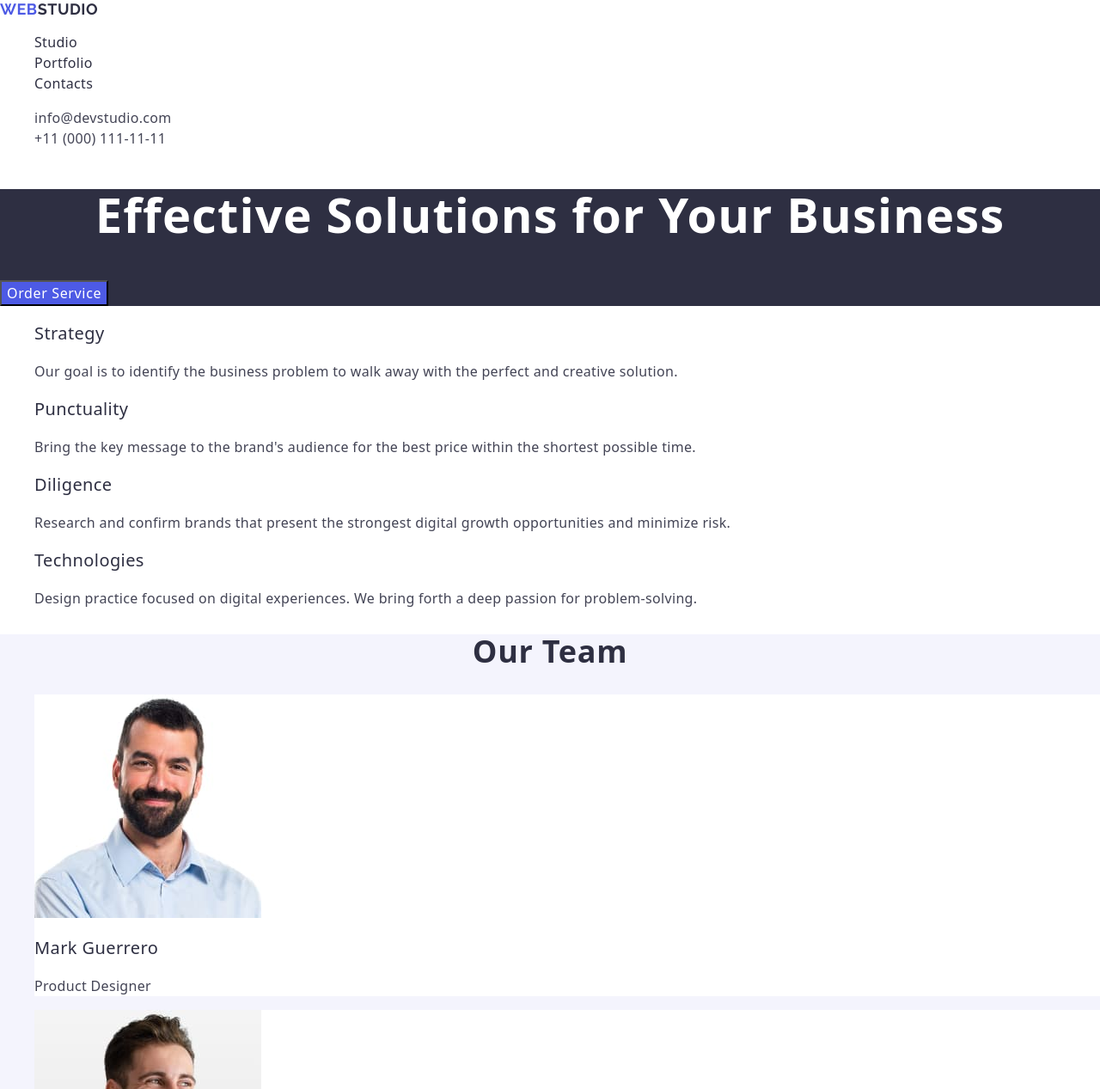
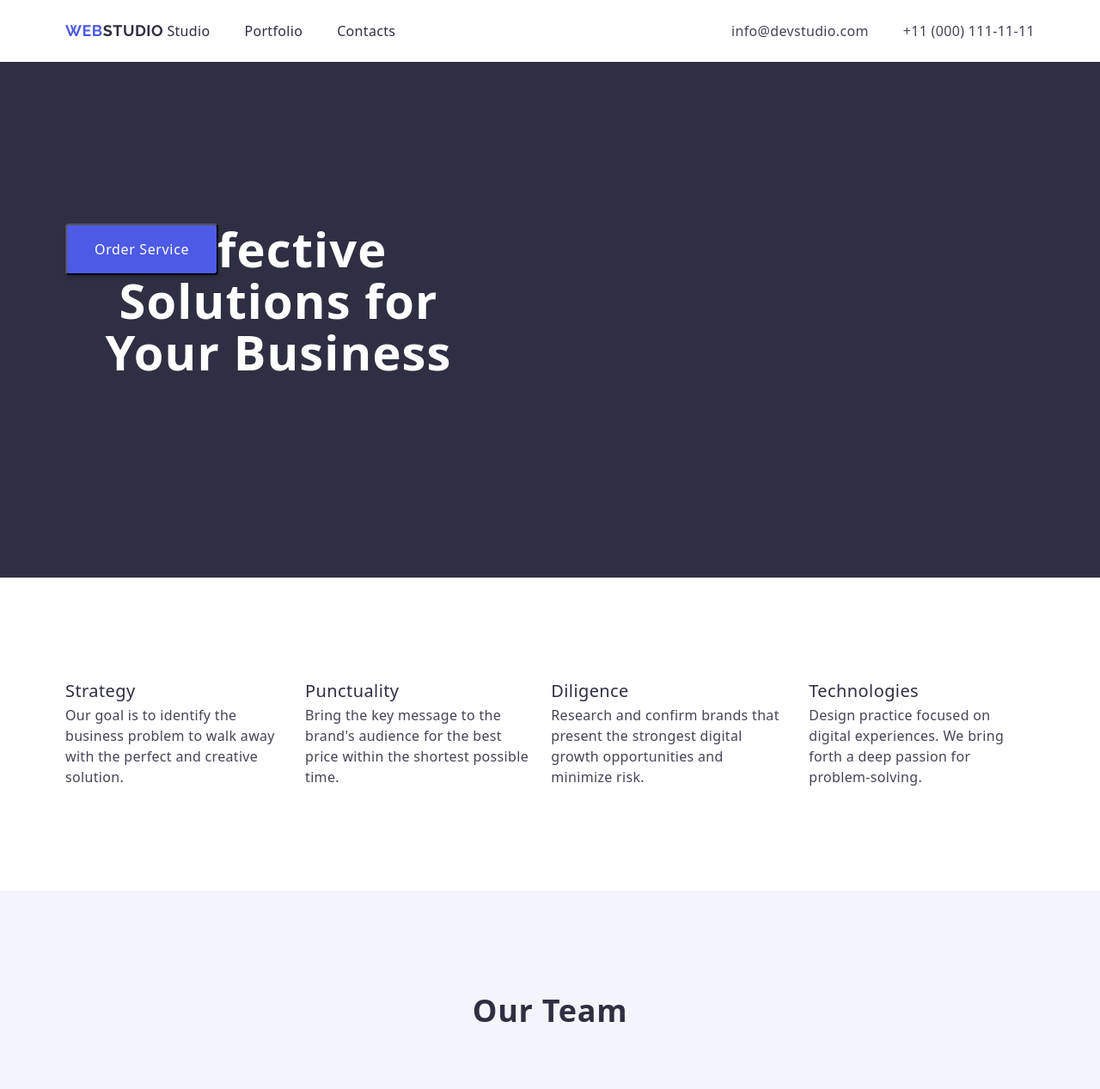
Before and after one commit to irynahamoum/goit-markup-hw-03-old, a plain HTML site: page index.html in a window 1280 px wide. Shown: the top 1267 px of the page at 86% size. Drawn offline with nearby package versions, Linux system fonts and the light colour scheme.

Commit message:
some styles

```diff
--- a/css/styles.css
+++ b/css/styles.css
@@ -4,12 +4,49 @@ body {
   background-color: #ffffff;
 }
 
-ul {
+p,
+h1,
+h2,
+h3,
+h4,
+h5,
+h6 {
+  margin-top: 0;
+  margin-bottom: 0;
+}
+
+ul,
+ol {
+  margin-top: 0;
+  margin-bottom: 0;
+  padding-left: 0;
   list-style: none;
 }
 
-.header {
+img {
+  display: block;
+  max-width: 100%;
+  height: auto;
+}
+
+.container {
+  width: 100%;
+  max-width: 1158px;
+  padding: 0 15px;
+  margin: 0 auto;
+}
+
+.header-container {
+  display: flex;
   color: rgba(255, 255, 255, 1);
+  flex-shrink: 0;
+  padding-top: 24px;
+  padding-bottom: 24px;
+}
+
+.header-nav {
+  flex-grow: 1;
+  justify-content: space-between;
 }
 
 .logo {
@@ -25,6 +62,12 @@ ul {
 
 .logo-detail {
   color: var(--NAVY-BLUE, #2e2f42);
+}
+
+.menu {
+  gap: 40px;
+  display: inline-flex;
+  align-items: flex-start;
 }
 
 .menu-list-item {
@@ -56,6 +99,11 @@ ul {
   letter-spacing: 0.02em;
 }
 
+.address-list {
+  display: flex;
+  gap: 40px;
+}
+
 .address-item {
   font-size: 16px;
   font-weight: 400;
@@ -72,7 +120,21 @@ ul {
 
 .baner {
   background: var(--NAVY-BLUE, #2e2f42);
+  width: 100%;
+  height: 600px;
+  flex-shrink: 0;
+  margin:0 auto;
+   /* display: flex;
+  flex-direction: column;
+  align-items: center; */
 }
+/*
+.baner-container {
+  display: flex;
+  flex-direction: column;
+  align-items: center;
+
+} */
 
 .baner-title {
   text-align: center;
@@ -81,6 +143,10 @@ ul {
   font-weight: 700;
   line-height: 1.07; /* 107.143% */
   letter-spacing: 0.02em;
+  max-width: 496px;
+  max-height: 120px;
+  margin 0 auto;
+  padding-top: 188px;
 }
 
 .baner-button {
@@ -92,6 +158,12 @@ ul {
   letter-spacing: 0.04em;
   text-transform: capitalize;
   font-size: 16px;
+  display: inline-flex;
+  padding: 16px 32px;
+  align-items: flex-start;
+  gap: 10px;
+  border-radius: 4px;
+  box-shadow: 0px 4px 4px 0px rgba(0, 0, 0, 0.15);
 }
 
 .baner-button:hover,
@@ -101,6 +173,15 @@ ul {
 
 .about-container {
   background: #fff;
+  padding-top: 120px;
+  padding-bottom: 120px;
+
+}
+
+.about-element{
+  display: flex;
+  width: calc((100%-24*3)/4);
+  gap: 24px;
 }
 
 .about-title {
@@ -109,7 +190,9 @@ ul {
   font-weight: 500;
   line-height: 1.2; /* 120% */
   letter-spacing: 0.02em;
+  padding-bottom: 4px;
 }
+
 
 .about-text {
   color: var(--SLATE, #434455);
@@ -120,6 +203,8 @@ ul {
 
 .team-container {
   background: var(--CLOUD, #f4f4fd);
+  padding-top: 120px;
+    padding-bottom: 120px;
 }
 
 .team-title {
@@ -130,10 +215,26 @@ ul {
   line-height: 1.11; /* 111.111% */
   letter-spacing: 0.02em;
   text-transform: capitalize;
+  padding-bottom: 74px;
+}
+
+.team-list {
+  display: flex;
+  gap: 24px;
 }
 
 .team-card {
   background: var(--WHITE, #fff);
+  width: calc((100%-72px) / 4);
+  display: inline-flex;
+  padding-bottom: 0px;
+  flex-direction: column;
+  justify-content: center;
+  align-items: center;
+}
+
+.team-img {
+  padding-bottom: 32px;
 }
 
 .team-member {
@@ -142,6 +243,7 @@ ul {
   font-weight: 500;
   line-height: 1.2; /* 120% */
   letter-spacing: 0.02em;
+  padding-bottom: 8px;
 }
 
 .position {
@@ -149,10 +251,13 @@ ul {
   font-size: 16px;
   line-height: 1.5; /* 150% */
   letter-spacing: 0.02em;
+  padding-bottom: 32px;
 }
 
 .portfolio-container {
   background: #fff;
+  padding-top: 120px;
+  padding-bottom: 120px;
 }
 
 .portfolio-title {
@@ -165,8 +270,22 @@ ul {
   text-transform: capitalize;
 }
 
+.portfolio-card-list{
+  display: flex;
+  flex-wrap: wrap;
+  gap: 48px 24px;
+}
+
 .portfolio-card {
   background: var(--WHITE, #fff);
+  width: calc((100%-24*2)/3);
+
+}
+
+.portfolio-info{
+padding-top: 32px;
+padding-bottom: 32px;
+gap: 4px;
 }
 
 .portfolio-card-title {
--- a/index.html
+++ b/index.html
@@ -20,19 +20,22 @@
     />
   </head>
   <body>
-    <header class="header">
-      <nav>
+    <header>
+      <div class="header-container container">
+        <nav class="header-nav">
           <a href="./index.html" target="_self" class="logo"
             >Web<span class="logo-detail">Studio</span></a
           >
-        <ul>
+          <ul class="menu">
             <li class="menu-list-item">
               <a class="menu-list-link link" href="./index.html" target="_self"
                 >studio</a
               >
             </li>
             <li class="menu-list-item">
-            <a class="menu-list-link link" href="" target="_self">portfolio</a>
+              <a class="menu-list-link link" href="" target="_self"
+                >portfolio</a
+              >
             </li>
             <li class="menu-list-item">
               <a class="menu-list-link link" href="" target="_self">contacts</a>
@@ -40,7 +43,7 @@
           </ul>
         </nav>
         <address class="address">
-        <ul>
+          <ul class="address-list">
             <li>
               <a class="address-item" href="mailto:info@devstudio.com"
                 >info@devstudio.com</a
@@ -53,20 +56,24 @@
             </li>
           </ul>
         </address>
+      </div>
     </header>
     <main>
       <section class="baner">
+        <div class="container">
           <h1 class="baner-title">Effective Solutions for Your Business</h1>
           <button type="button" class="baner-button">order service</button>
+        </div>
       </section>
-      <section class="about-container">
+      <section class="container">
+        <div class="about-container">
           <h2 hidden>Company Strengths</h2>
-        <ul>
+          <ul class="about-element">
             <li>
               <h3 class="about-title">Strategy</h3>
               <p class="about-text">
-              Our goal is to identify the business problem to walk away with the
-              perfect and creative solution.
+                Our goal is to identify the business problem to walk away with
+                the perfect and creative solution.
               </p>
             </li>
             <li>
@@ -91,12 +98,15 @@
               </p>
             </li>
           </ul>
+        </div>
       </section>
       <section class="team-container">
+        <div class="container">
           <h2 class="team-title">Our Team</h2>
-        <ul>
+          <ul class="team-list">
             <li class="team-card">
               <img
+                class="team-img"
                 src="./images/img1.jpg"
                 alt="Team member Mark Guerrero"
                 width="264"
@@ -107,6 +117,7 @@
             </li>
             <li class="team-card">
               <img
+                class="team-img"
                 src="./images/img2.jpg"
                 alt="Team member Tom Ford"
                 width="264"
@@ -117,6 +128,7 @@
             </li>
             <li class="team-card">
               <img
+                class="team-img"
                 src="./images/img3.jpg"
                 alt="Team member Camila Garcia"
                 width="264"
@@ -127,6 +139,7 @@
             </li>
             <li class="team-card">
               <img
+                class="team-img"
                 src="./images/img4.jpg"
                 alt="Team member Daniel Wilson"
                 width="264"
@@ -136,10 +149,12 @@
               <p class="position">UI Designer</p>
             </li>
           </ul>
+        </div>
       </section>
       <section class="portfolio-container">
+        <div class="container">
           <h2 class="portfolio-title">Our Portfolio</h2>
-        <ul>
+            <ul class="portfolio-card-list">
             <li class="portfolio-card">
               <img
                 src="./images/project-card1.jpg"
@@ -147,8 +162,10 @@
                 width="360"
                 height="300"
               />
+              <div class="portfolio-info">
                 <h3 class="portfolio-card-title">Banking App</h3>
                 <p class="portfolio-card-text">App</p>
+              </div>
             </li>
             <li class="portfolio-card">
               <img
@@ -157,8 +174,11 @@
                 width="360"
                 height="300"
               />
+              <div class="portfolio-info">
               <h3 class="portfolio-card-title">Cashless Payment</h3>
               <p class="portfolio-card-text">Marketing</p>
+              </div>
+              </li>
             </li>
             <li class="portfolio-card">
               <img
@@ -167,8 +187,10 @@
                 width="360"
                 height="300"
               />
+              <div class="portfolio-info">
               <h3 class="portfolio-card-title">Meditation App</h3>
               <p class="portfolio-card-text">App</p>
+              </div>
             </li>
             <li class="portfolio-card">
               <img
@@ -177,8 +199,10 @@
                 width="360"
                 height="300"
               />
+              <div class="portfolio-info">
               <h3 class="portfolio-card-title">Taxi Service</h3>
               <p class="portfolio-card-text">Marketing</p>
+              </div>
             </li>
             <li class="portfolio-card">
               <img
@@ -187,8 +211,10 @@
                 width="360"
                 height="300"
               />
+              <div class="portfolio-info">
               <h3 class="portfolio-card-title">Screen Illustrations</h3>
               <p class="portfolio-card-text">Design</p>
+              </div>
             </li>
             <li class="portfolio-card">
               <img
@@ -197,20 +223,25 @@
                 width="360"
                 height="300"
               />
+              <div class="portfolio-info">
               <h3 class="portfolio-card-title">Online Courses</h3>
               <p class="portfolio-card-text">Marketing</p>
+              </div>
             </li>
           </ul>
+        </div>
       </section>
     </main>
     <footer class="footer-container">
+      <div class="container">
         <a href="./index.html" target="_self" class="footer-logo"
           >Web<span class="footer-logo-detail">Studio</span></a
         >
         <p class="footer-text">
-        Increase the flow of customers and sales for your business with digital
-        marketing & growth solutions.
+          Increase the flow of customers and sales for your business with
+          digital marketing & growth solutions.
         </p>
+      </div>
     </footer>
   </body>
 </html>
```
Lines whose indentation alone changed are shown as unchanged.
